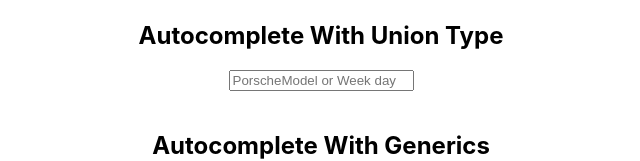
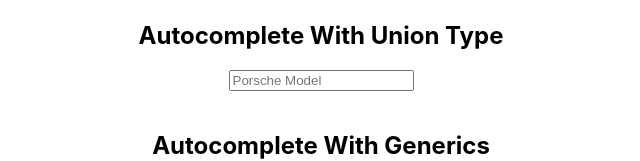
Before and after one commit to CorinnaGen/PorscheDigitalCampus-CodeOP-TS, a React (Create React App) app in the folder ts-samples/: page / in a window 1280 px wide. Shown: the part 237-398 px from the top of the page, without its empty margins (319-959 px from the left). Built offline with nearby package versions, Linux system fonts and the light colour scheme.

Commit message:
refined generics example

```diff
--- a/ts-samples/src/App.tsx
+++ b/ts-samples/src/App.tsx
@@ -5,17 +5,20 @@ import { AutocompleteInput as AutocompleteGenerics } from "./components/autocomp
 import { AutocompleteInput as AutocompleteWithUnionType } from "./components/autocomplete/AutocompleteWithUnionType";
 import { CarModel, Weekday } from "./overview";
 
-const suggestions: CarModel[] = [
+const cars: CarModel[] = [
   "Taycan",
   "Panamera",
   "Macan",
   "Cayenne",
   "911",
+  "Carrera"
 ];
 
+const weekdays = (Object.values(Weekday) as Weekday[])
+
 const allSuggestion = [
-  ...suggestions,
-  ...(Object.values(Weekday) as Weekday[]),
+  ...cars,
+  ...weekdays,
 ];
 
 function App() {
@@ -26,12 +29,12 @@ function App() {
       <AutocompleteInput />
       <br />
       <AutocompleteWithUnionType
-        suggestions={allSuggestion}
-        placeholder="PorscheModel or Week day"
+        suggestions={cars}
+        placeholder="Porsche Model"
       />
       <br />
-      <AutocompleteGenerics suggestions={suggestions} placeholder="Week day" />
-      <br />
+      <AutocompleteGenerics suggestions={weekdays} placeholder="Week day" />
+  <br />
     </div>
   );
 }
--- a/ts-samples/src/components/autocomplete/Autocomplete.css
+++ b/ts-samples/src/components/autocomplete/Autocomplete.css
@@ -2,6 +2,6 @@
   list-style: none;
 }
 .no-suggestions {
-  color: #f4a700;
+  color: #f48a00;
   padding: 0.5rem;
 }
--- a/ts-samples/src/overview.ts
+++ b/ts-samples/src/overview.ts
@@ -84,7 +84,7 @@ interface SchoolTodo extends Todo {
 }
 
 //Union
-export type CarModel = "Panamera" | "Cayenne" | "Macan" | "Taycan" | "911";
+export type CarModel = "Panamera" | "Cayenne" | "Macan" | "Taycan" | "911" | "Carrera";
 type Car = {
   name: string;
   model: CarModel;
```
